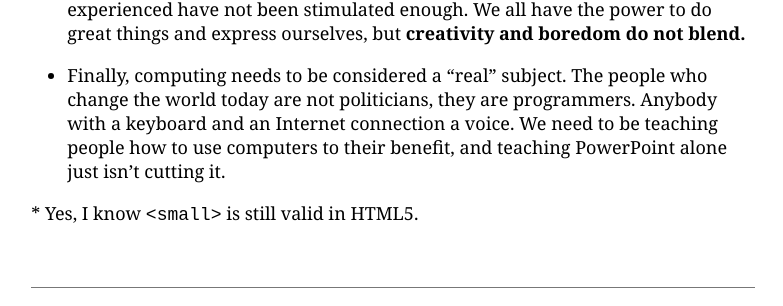
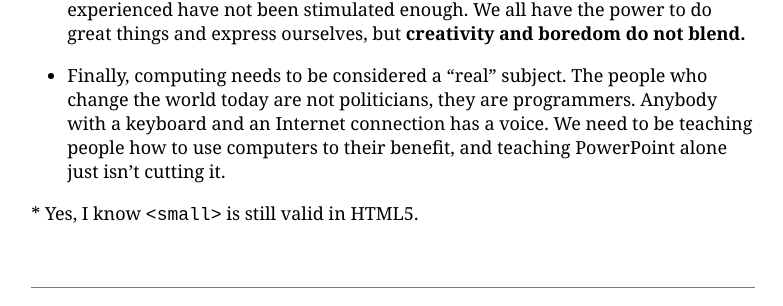
Before and after one commit to hyl/penman.github.io, a Jekyll site: the page built from _posts/2013-03-16-computing-education.md, in a window 1280 px wide and 900 px high, scrolled down 3878 px. Shown: the part 395-701 px from the top of the window, without its empty margins (247-1030 px from the left). Built offline with Jekyll 4.4.1, drawn with Linux system fonts in a browser that asks for light colours; Markdown is read by kramdown in place of the engine named in the settings; comment, search, counter and statistics services are not loaded.

Commit message:
Added a missing word.

```diff
--- a/_posts/2013-03-16-computing-education.md
+++ b/_posts/2013-03-16-computing-education.md
@@ -83,6 +83,6 @@ So what could we improve upon? How could we change computing to make it more int
 
 - Students are more intelligent than you think. The reason you may have opinions to the contrary is, in my mind, because the students you have experienced have not been stimulated enough. We all have the power to do great things and express ourselves, but **creativity and boredom do not blend.**
 
-- Finally, computing needs to be considered a "real" subject. The people who change the world today are not politicians, they are programmers. Anybody with a keyboard and an Internet connection a voice. We need to be teaching people how to use computers to their benefit, and teaching PowerPoint alone just isn't cutting it.
+- Finally, computing needs to be considered a "real" subject. The people who change the world today are not politicians, they are programmers. Anybody with a keyboard and an Internet connection has a voice. We need to be teaching people how to use computers to their benefit, and teaching PowerPoint alone just isn't cutting it.
 
 <small id="small-tag-footnote" class="footnote">Yes, I know `<small>` is still valid in HTML5.</small>
```
